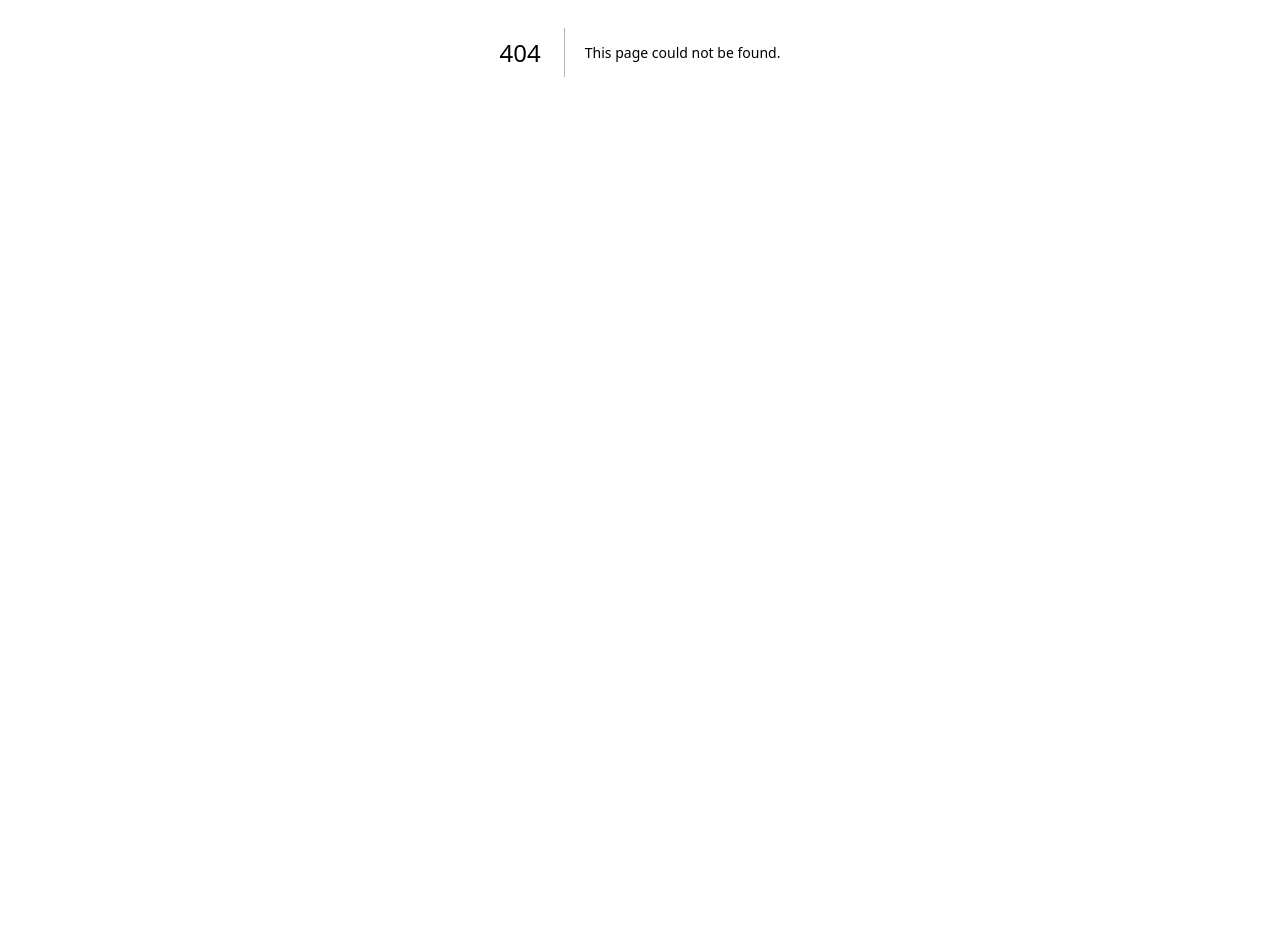
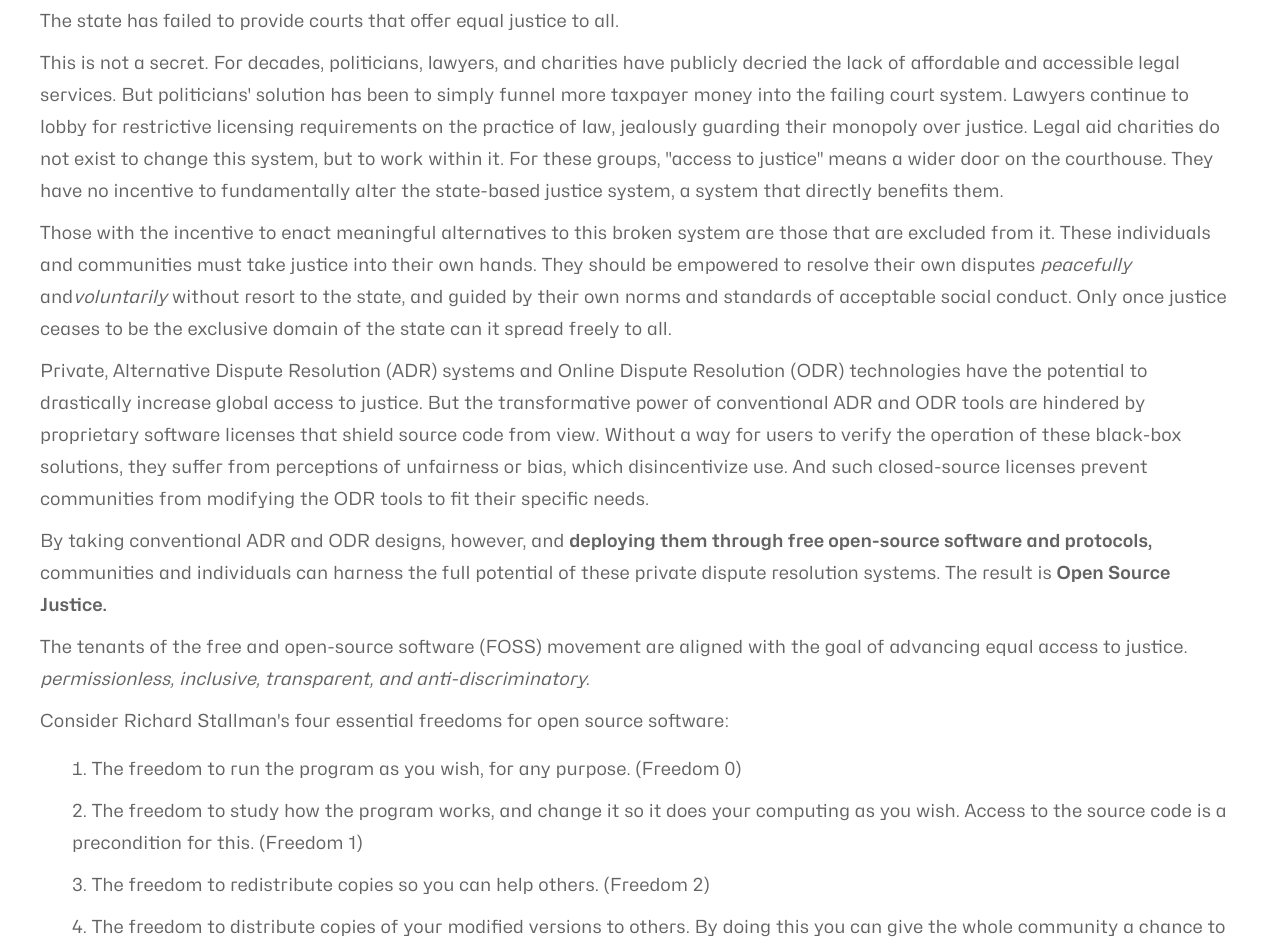
Before and after one commit to Open-Source-Justice-Foundation/Open-Source-Justice-Foundation.github.io, a Next.js app: page /manifesto in a window 1280 px wide. Before the commit this address had no page. Shown: the part 348-1296 px from the top of the page. Before the commit the page ends 800 px from the top, so only its background shows below. Built offline with nearby package versions, Linux system fonts and the light colour scheme.

Commit message:
manifesto

```diff
--- /dev/null
+++ b/src/app/manifesto/page.tsx
@@ -0,0 +1,158 @@
+import Header from "@/components/header/Header";
+import Footer from "@/components/footer/Footer";
+
+export default function Manifesto() {
+  return (
+    <div className="container p-2.5 md:p-[30px] md:pt-2.5">
+      <Header />
+
+      <main className="mt-5 p-2.5">
+        <h2 className="mb-5 font-mona text-3xl md:text-5xl text-titleGrey">
+          Open Source Justice Manifesto
+        </h2>
+        <div className="flex flex-col gap-y-2.5 text-bodyGrey text-lg font-hubot">
+          <p className="italic">Jan. 19, 2024</p>
+          <p>
+            Most people in the world are denied access to justice. An estimated
+            four billion people live outside the protection of the law.
+            Fifty-four percent of the world{"'"}s population lives under some
+            form of authoritarian rule. And even in relatively stable
+            democracies, the justice gap between low- and high-income earners is
+            well documented.
+          </p>
+          <p>
+            The state has failed to provide courts that offer equal justice to
+            all.
+          </p>
+          <p>
+            This is not a secret. For decades, politicians, lawyers, and
+            charities have publicly decried the lack of affordable and
+            accessible legal services. But politicians{"'"} solution has been to
+            simply funnel more taxpayer money into the failing court system.
+            Lawyers continue to lobby for restrictive licensing requirements on
+            the practice of law, jealously guarding their monopoly over justice.
+            Legal aid charities do not exist to change this system, but to work
+            within it. For these groups, {'"'}access to justice{'"'} means a
+            wider door on the courthouse. They have no incentive to
+            fundamentally alter the state-based justice system, a system that
+            directly benefits them.
+          </p>
+          <p>
+            Those with the incentive to enact meaningful alternatives to this
+            broken system are those that are excluded from it. These individuals
+            and communities must take justice into their own hands. They should
+            be empowered to resolve their own disputes{" "}
+            <span className="italic">peacefully</span> and
+            <span className="italic">voluntarily</span> without resort to the
+            state, and guided by their own norms and standards of acceptable
+            social conduct. Only once justice ceases to be the exclusive domain
+            of the state can it spread freely to all.
+          </p>
+          <p>
+            Private, Alternative Dispute Resolution (ADR) systems and Online
+            Dispute Resolution (ODR) technologies have the potential to
+            drastically increase global access to justice. But the
+            transformative power of conventional ADR and ODR tools are hindered
+            by proprietary software licenses that shield source code from view.
+            Without a way for users to verify the operation of these black-box
+            solutions, they suffer from perceptions of unfairness or bias, which
+            disincentivize use. And such closed-source licenses prevent
+            communities from modifying the ODR tools to fit their specific
+            needs.
+          </p>
+          <p>
+            By taking conventional ADR and ODR designs, however, and{" "}
+            <span className="font-bold">
+              deploying them through free open-source software and protocols,
+            </span>{" "}
+            communities and individuals can harness the full potential of these
+            private dispute resolution systems. The result is{" "}
+            <span className="font-bold">Open Source Justice.</span>
+          </p>
+          <p>
+            The tenants of the free and open-source software (FOSS) movement are
+            aligned with the goal of advancing equal access to justice.{" "}
+            <span className="italic">
+              permissionless, inclusive, transparent, and anti-discriminatory.
+            </span>
+          </p>
+          <p>
+            Consider Richard Stallman{"'"}s four essential freedoms for open
+            source software:
+            <ol className="list-decimal list-inside pl-8 my-4 flex gap-y-2.5 flex-col">
+              <li>
+                The freedom to run the program as you wish, for any purpose.
+                (Freedom 0)
+              </li>
+              <li>
+                The freedom to study how the program works, and change it so it
+                does your computing as you wish. Access to the source code is a
+                precondition for this. (Freedom 1)
+              </li>
+              <li>
+                The freedom to redistribute copies so you can help others.
+                (Freedom 2)
+              </li>
+              <li>
+                The freedom to distribute copies of your modified versions to
+                others. By doing this you can give the whole community a chance
+                to benefit from your changes. Access to the source code is a
+                precondition for this. (Freedom 3)
+              </li>
+            </ol>
+          </p>
+          <p>
+            Freedom 0, the freedom to run a program for any purpose, embodies
+            respect for the choices and sovereignty of others. Sovereign
+            communities should be free to set their own norms and values, and
+            decide for themselves how disputes should be resolved consistent
+            with those norms and values.
+          </p>
+          <p>
+            Freedom 1, the freedom to access, study, and change source code, is
+            essential to empowering sovereign individuals and communities to
+            make those choices for themselves. This freedom further embodies the
+            value of transparency, which is necessary for any dispute resolution
+            system to gain legitimacy, trust, and perceptions of fairness.
+          </p>
+          <p>
+            Freedom 2, the freedom to redistribute copies to help others, will
+            accelerate the spread of ODR and ADR tools to those jurisdictions
+            where justice is lacking or diminished.
+          </p>
+          <p>
+            Freedom 3, allowing modification and redistribution of modified
+            software, allows communities to adapt dispute resolution tools to
+            fit their circumstances and values. It also allows communities that
+            have created their own open-source dispute resolution systems to
+            share their tools with other similarly situated or sympathetic
+            communities -- again accelerating access to justice.
+          </p>
+          <p>
+            The FOSS movement places user freedom above all else. The user
+            should be in control of the software, the software should not
+            control the user.
+          </p>
+          <p>
+            Likewise, the Open Source Justice movement places the disputant{"'"}
+            s freedom above all else. While communities should be empowered to
+            define their own concepts of justice and design their own procedures
+            for provisioning that justice, individuals must be given the choice
+            to opt in to their chosen justice system. Voluntaryness and
+            non-coercion are hallmarks of Open Source Justice.
+          </p>
+          <p>
+            This is a call to all developers, lawyers, entrepreneurs and other
+            stakeholders interested in real access to justice to devise, build,
+            and support new ODR and ADR systems consistent with the values of
+            the FOSS movement.
+          </p>
+
+          <p>Join the Open Source Justice movement today.</p>
+        </div>
+      </main>
+
+      <Footer />
+    </div>
+  );
+}
--- a/src/app/privacy-policy/page.tsx
+++ b/src/app/privacy-policy/page.tsx
@@ -22,7 +22,7 @@ export default function PrivacyPolicy() {
             it will be used and protected. Company may from time to time change
             this Privacy Policy, so please check back periodically.
           </p>
-          <p>
+          <p className="font-bold">
             WHAT PERSONALLY IDENTIFIABLE INFORMATION DO WE OBTAIN FROM YOU? WHEN
             DO WE OBTAIN SUCH INFORMATION?
           </p>
@@ -53,7 +53,7 @@ export default function PrivacyPolicy() {
               </li>
             </ul>
           </p>
-          <p>COOKIES, TRACKING, AND INTEREST-BASED ADS</p>
+          <p className="font-bold">COOKIES, TRACKING, AND INTEREST-BASED ADS</p>
           <p>
             We and our third-party providers use cookies, pixel tags,
             JavaScript, log files, and other mechanisms to automatically collect
@@ -88,7 +88,7 @@ export default function PrivacyPolicy() {
             third parties may display ads to you based on your visit to our
             Sites and other third-party sites.
           </p>
-          <p>
+          <p className="font-bold">
             HOW DO WE PROTECT THE SECURITY AND QUALITY OF YOUR PERSONAL
             INFORMATION?
           </p>
@@ -108,7 +108,7 @@ export default function PrivacyPolicy() {
             guarantee that any security measure will be completely and totally
             secure.
           </p>
-          <p>HOW DO WE USE YOUR INFORMATION?</p>
+          <p className="font-bold">HOW DO WE USE YOUR INFORMATION?</p>
           <p>
             Our primary use of your information is to administer, maintain and
             improve your experience on our Website generally as well as provide
@@ -122,7 +122,7 @@ export default function PrivacyPolicy() {
             you direct mail about our activities or events that we believe may
             be of interest to you.
           </p>
-          <p>PRIVACY POLICIES OF COMPANY PARTNERS</p>
+          <p className="font-bold">PRIVACY POLICIES OF COMPANY PARTNERS</p>
           <p>
             Third parties that have links on our Website may collect personally
             identifiable information about you. We are not responsible for the
@@ -142,7 +142,9 @@ export default function PrivacyPolicy() {
             practices of our business partners, you should contact them
             directly.
           </p>
-          <p>DO WE SELL OR RENT YOUR PERSONALLY IDENTIFIABLE INFORMATION?</p>
+          <p className="font-bold">
+            DO WE SELL OR RENT YOUR PERSONALLY IDENTIFIABLE INFORMATION?
+          </p>
           <p>
             No, as a general rule, we do not sell or rent your personally
             identifiable information to any one. If and whenever we intend to
@@ -151,7 +153,7 @@ export default function PrivacyPolicy() {
             notified at the time of data collection or transfer, and you will
             have the option of not permitting the transfer.
           </p>
-          <p>WITH WHOM DO WE SHARE INFORMATION?</p>
+          <p className="font-bold">WITH WHOM DO WE SHARE INFORMATION?</p>
           <p>
             We generally will not disclose any of your personally identifiable
             information except when we have your permission to do so or under
@@ -184,7 +186,7 @@ export default function PrivacyPolicy() {
             We may disclose your information if we are required to do so by law
             (including to law enforcement in the U.S. and other jurisdictions).
           </p>
-          <p>
+          <p className="font-bold">
             HOW CAN YOU UPDATE, CORRECT, OR DELETE YOUR PERSONALLY IDENTIFIABLE
             INFORMATION?
           </p>
@@ -192,7 +194,9 @@ export default function PrivacyPolicy() {
             You may edit your personally identifiable information at any time by
             sending an e-mail request to info@opensourcejustice.org.
           </p>
-          <p>WHAT ELSE SHOULD YOU KNOW ABOUT YOUR ONLINE PRIVACY?</p>
+          <p className="font-bold">
+            WHAT ELSE SHOULD YOU KNOW ABOUT YOUR ONLINE PRIVACY?
+          </p>
           <p>
             It is important to remember that whenever you voluntarily disclose
             personal information on-line, your information can be collected and
@@ -216,7 +220,7 @@ export default function PrivacyPolicy() {
             you must be aware of the risk that such third parties will have
             access to all your personally identifiable information.
           </p>
-          <p>CONTACT US.</p>
+          <p className="font-bold">CONTACT US.</p>
           <p>
             If you have any questions or comments about this Privacy Statement
             or the practices of our Website, please feel free to e-mail us at
--- a/src/app/terms-of-service/page.tsx
+++ b/src/app/terms-of-service/page.tsx
@@ -25,20 +25,22 @@ export default function TOS() {
             under open licenses.
           </p>
           <p>
-            CONVENIENCE AND INFORMATION ONLY; ACCEPTANCE OF TERMS. By merely
-            providing access to the Website, the Company does not warrant or
-            represent that: (a) the Content is accurate, complete, up-to-date or
-            current; (b) the Company has any obligation to update any Content;
-            (c) the Content is free from technical inaccuracies or typographical
-            errors; (d) the Content does not infringe on the intellectual
-            property rights of any third party; (e) the Content is free from
-            changes caused by a third party; (f) your access to the Website will
-            be free from interruptions, errors, computer viruses or other
-            harmful components; and (g) any information obtained in response to
-            questions asked through, or postings made on, the Website is
-            accurate or complete. Your use of the Website and the services
-            offered therein are subject to federal law, the law of the state
-            where the Company maintains your Account, or, if the Company
+            <span className="font-bold">
+              CONVENIENCE AND INFORMATION ONLY; ACCEPTANCE OF TERMS.
+            </span>{" "}
+            By merely providing access to the Website, the Company does not
+            warrant or represent that: (a) the Content is accurate, complete,
+            up-to-date or current; (b) the Company has any obligation to update
+            any Content; (c) the Content is free from technical inaccuracies or
+            typographical errors; (d) the Content does not infringe on the
+            intellectual property rights of any third party; (e) the Content is
+            free from changes caused by a third party; (f) your access to the
+            Website will be free from interruptions, errors, computer viruses or
+            other harmful components; and (g) any information obtained in
+            response to questions asked through, or postings made on, the
+            Website is accurate or complete. Your use of the Website and the
+            services offered therein are subject to federal law, the law of the
+            state where the Company maintains your Account, or, if the Company
             transfers your Account to another location, where Company currently
             maintains your Account (“Applicable Law”).
           </p>
@@ -85,18 +87,18 @@ export default function TOS() {
             violation of any law or the rights of others.
           </p>
           <p>
-            COPYRIGHT AND TRADEMARKS. The trademarks, service marks, and logos
-            used and displayed on the Website are Company’s or its subsidiaries’
-            or affiliates’ registered and unregistered trademarks. Company is
-            the copyright owner or authorized licensee of all text and all
-            graphics contained on the Website. All trademarks and service marks
-            of Company that may be referred to on the Website are the property
-            of Company. Other parties’ trademarks and service marks that may be
-            referred to on the Website are the property of their respective
-            owners. Nothing on the Website should be construed as granting, by
-            implication, estoppel or otherwise, any license or right to use any
-            of Company’s trademarks or service marks without Company’s prior
-            written permission.
+            <span className="font-bold">COPYRIGHT AND TRADEMARKS</span>. The
+            trademarks, service marks, and logos used and displayed on the
+            Website are Company’s or its subsidiaries’ or affiliates’ registered
+            and unregistered trademarks. Company is the copyright owner or
+            authorized licensee of all text and all graphics contained on the
+            Website. All trademarks and service marks of Company that may be
+            referred to on the Website are the property of Company. Other
+            parties’ trademarks and service marks that may be referred to on the
+            Website are the property of their respective owners. Nothing on the
+            Website should be construed as granting, by implication, estoppel or
+            otherwise, any license or right to use any of Company’s trademarks
+            or service marks without Company’s prior written permission.
           </p>
           <p>
             THE WEBSITE AND ITS RELATED SERVICES ARE PROVIDED TO YOU “AS
@@ -111,9 +113,9 @@ export default function TOS() {
             OF THE POSSIBILITY OF THESE DAMAGES.
           </p>
           <p>
-            PRIVACY. Personal data that you provide regarding yourself will be
-            handled in accordance with Company’s Privacy Policy located at
-            opensourcejustice.org/privacy
+            <span className="font-bold">PRIVACY.</span> Personal data that you
+            provide regarding yourself will be handled in accordance with
+            Company’s Privacy Policy located at opensourcejustice.org/privacy
           </p>
           <p>
             This Terms of Use agreement shall be governed exclusively by the
--- a/src/components/Resources/Resources.tsx
+++ b/src/components/Resources/Resources.tsx
@@ -3,11 +3,11 @@ import { Button } from "../ui/button";
 import articlesBg from "./ArticlesBackground.svg";
 import irsBg from "./IRSBackground.svg";
 import manifestoBg from "./ManifestoBackground.svg";
-
+import Link from "next/link";
 const resourcesMap = [
   {
     title: "The Open Source Justice Manifesto",
-    link: "https://docs.google.com/document/d/1xE0DoYSF-TqPFj5pzVC94cfSlUnqtv9IGKY5jk_-kJo/edit?usp=sharing",
+    link: "/manifesto",
     background: manifestoBg,
   },
   {
@@ -51,11 +51,11 @@ export default function Resources() {
                 <h4 className="font-semibold font-mona text-2xl text-headingBlack">
                   {resource.title}
                 </h4>
-                <a href={resource.link} target="_blank">
+                <Link href={resource.link}>
                   <Button className="hover:text-white bg-white text-headingBlack border-headingBlack border font-semibold self-start">
                     Read Now
                   </Button>
-                </a>
+                </Link>
               </div>
             </div>
           );
```
